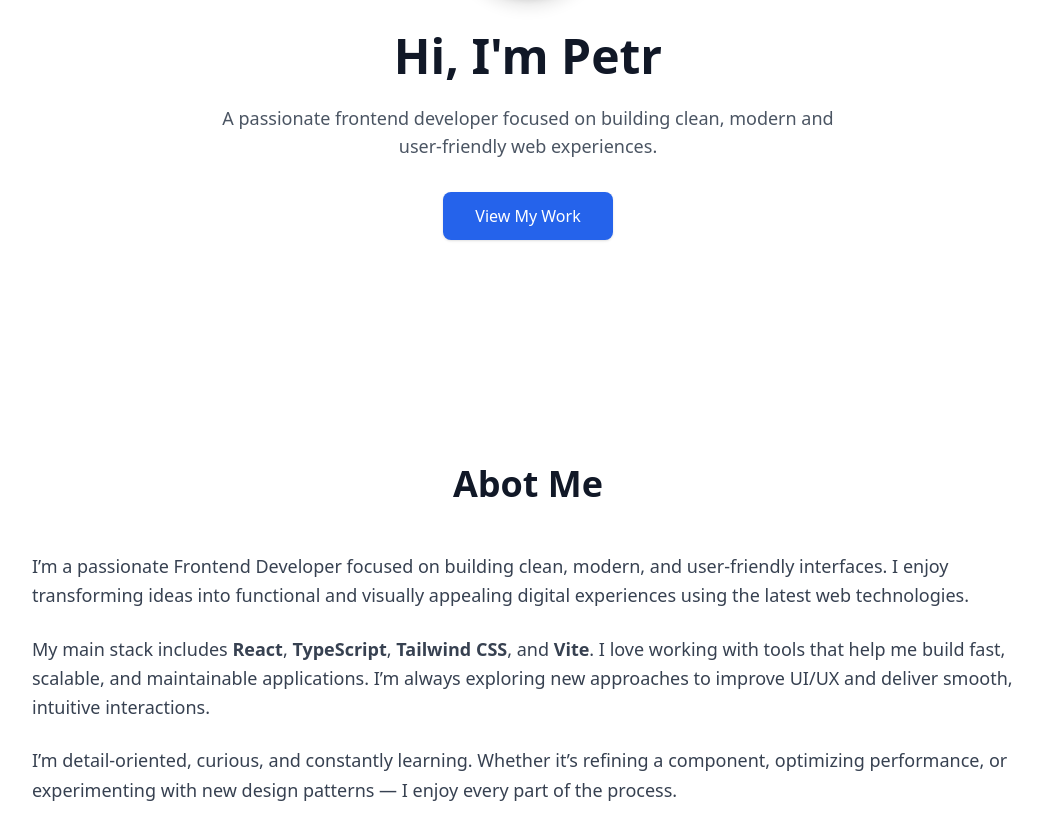
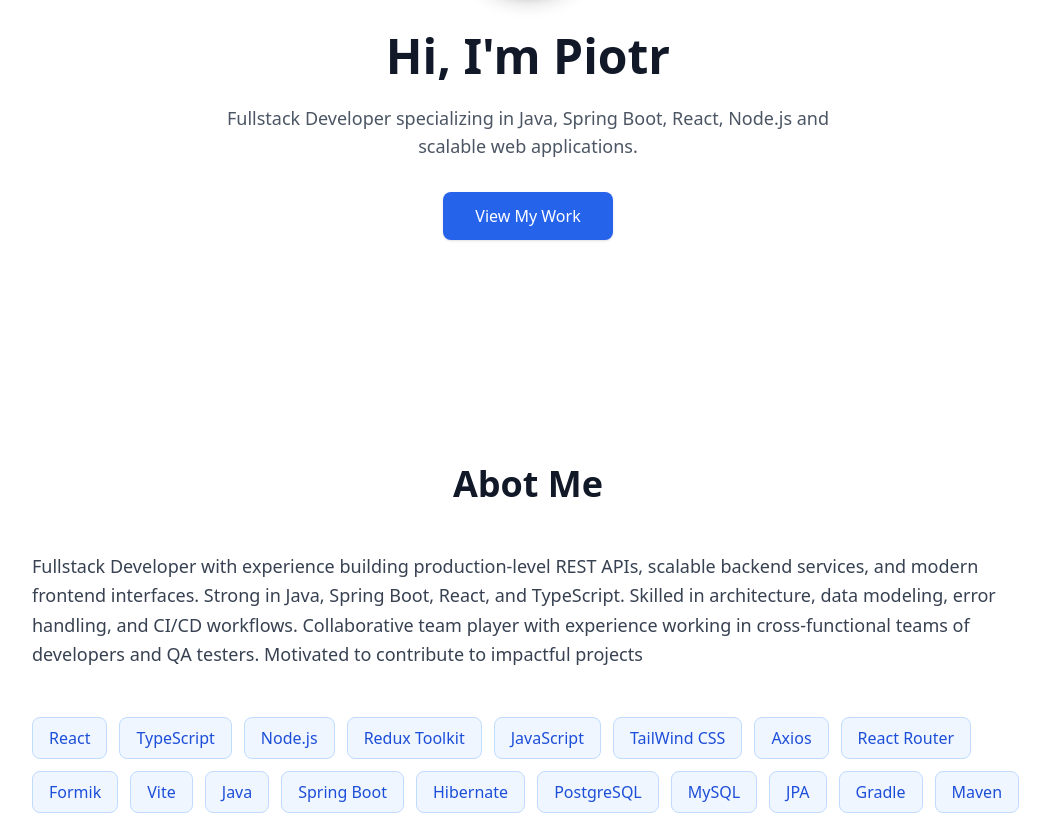
Before and after one commit to Petr0611/my-portfolio, a React (Vite) app: page / in a window 1280 px wide. Shown: the part 368-1183 px from the top of the page, without its empty margins (112-1162 px from the left). Built offline with nearby package versions, Linux system fonts and the light colour scheme; no server answers.

Commit message:
change in 4 files

```diff
--- a/src/components/About.tsx
+++ b/src/components/About.tsx
@@ -20,25 +20,13 @@ function About() {
         viewport={{ once: true }}
       >
         <p>
-          I’m a passionate Frontend Developer focused on building clean, modern,
-          and user‑friendly interfaces. I enjoy transforming ideas into
-          functional and visually appealing digital experiences using the latest
-          web technologies.
-        </p>
-
-        <p>
-          My main stack includes <strong>React</strong>,{" "}
-          <strong>TypeScript</strong>,<strong> Tailwind CSS</strong>, and{" "}
-          <strong>Vite</strong>. I love working with tools that help me build
-          fast, scalable, and maintainable applications. I’m always exploring
-          new approaches to improve UI/UX and deliver smooth, intuitive
-          interactions.
-        </p>
-
-        <p>
-          I’m detail‑oriented, curious, and constantly learning. Whether it’s
-          refining a component, optimizing performance, or experimenting with
-          new design patterns — I enjoy every part of the process.
+          Fullstack Developer with experience building production-level REST
+          APIs, scalable backend services, and modern frontend interfaces.
+          Strong in Java, Spring Boot, React, and TypeScript. Skilled in
+          architecture, data modeling, error handling, and CI/CD workflows.
+          Collaborative team player with experience working in cross-functional
+          teams of developers and QA testers. Motivated to contribute to
+          impactful projects
         </p>
       </motion.div>
 
@@ -52,12 +40,30 @@ function About() {
         {[
           "React",
           "TypeScript",
+          "Node.js",
+          "Redux Toolkit",
           "JavaScript",
           "TailWind CSS",
+          "Axios",
+          "React Router",
+          "Formik",
           "Vite",
+          "Java",
+          "Spring Boot",
+          "Hibernate",
+          "PostgreSQL",
+          "MySQL",
+          "JPA",
+          "Gradle",
+          "Maven",
           "Git",
           "REST APIs",
-          "Responsive Design",
+          "Docker",
+          "GitHub Actions",
+          "CI/CD",
+          "Swagger/OpenAPI",
+          "Postmann",
+          "Linux CLI",
         ].map((skill) => (
           <span
             key={skill}
--- a/src/components/Contact.tsx
+++ b/src/components/Contact.tsx
@@ -23,7 +23,7 @@ function Contact() {
         body: JSON.stringify(data),
       });
 
-      const result = await response.json();
+      // const result = await response.json();
 
       if (response.ok) {
         setStatus("success");
@@ -129,7 +129,7 @@ function Contact() {
       {/* CONTACT LINKS */}
       <div className="grid grid-cols-1 sm:grid-cols-3 gap-6">
         {/* Email */}
-        <motion.a
+        {/* <motion.a
           href="mailto:ciolacpp@gmail.com"
           className="p-6 bg-white border border-gray-200 rounded-xl shadow-sm hover:shadow-md transition flex flex-col items-center gap-3"
           initial={{ opacity: 0, y: 30 }}
@@ -140,7 +140,7 @@ function Contact() {
           <Mail className="w-8 h-8 text-blue-600" />
           <span className="text-gray-900 font-medium">Email</span>
           <span className="text-gray-500 text-sm">ciolacpp@gmail.com</span>
-        </motion.a>
+        </motion.a> */}
 
         {/* GitHub */}
         <motion.a
--- a/src/components/Footer.tsx
+++ b/src/components/Footer.tsx
@@ -1,7 +1,7 @@
 export default function Footer() {
   return (
     <footer className="py-8 text-center text-gray-500 border-t mt-20">
-      <p>© {new Date().getFullYear()} Petr. All rights reserved.</p>
+      <p>© {new Date().getFullYear()} Piotr. All rights reserved.</p>
     </footer>
   );
 }
--- a/src/components/Hero.tsx
+++ b/src/components/Hero.tsx
@@ -19,7 +19,7 @@ export default function Hero() {
         whileInView={{ opacity: 1, y: 0 }}
         transition={{ duration: 0.6 }}
       >
-        Hi, I'm Petr
+        Hi, I'm Piotr
       </motion.h1>
 
       <motion.p
@@ -28,8 +28,8 @@ export default function Hero() {
         whileInView={{ opacity: 1 }}
         transition={{ duration: 0.6, delay: 0.2 }}
       >
-        A passionate frontend developer focused on building clean, modern and
-        user‑friendly web experiences.
+        Fullstack Developer specializing in Java, Spring Boot, React, Node.js
+        and scalable web applications.
       </motion.p>
 
       <motion.a
--- a/src/components/Projects.tsx
+++ b/src/components/Projects.tsx
@@ -62,9 +62,9 @@ function Projects() {
             transition={{ duration: 0.6, delay: index * 0.1 }}
             viewport={{ once: true }}
           >
-            <div className="h-40 bg-gray-100 rounded-lg mb-4 flex items-center justify-center text-gray-400">
+            {/* <div className="h-40 bg-gray-100 rounded-lg mb-4 flex items-center justify-center text-gray-400">
               {repo.language || "Project"}
-            </div>
+            </div> */}
 
             <h3 className="text-xl font-semibold text-gray-900 mb-2">
               {repo.name}
```
Also changed, not shown: src/components/Home.tsx (deleted, +0 -77 lines).
